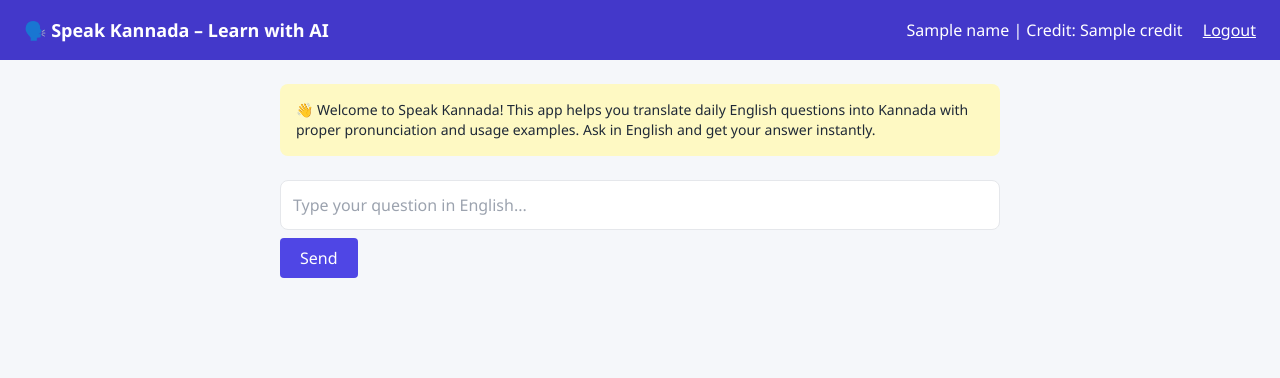
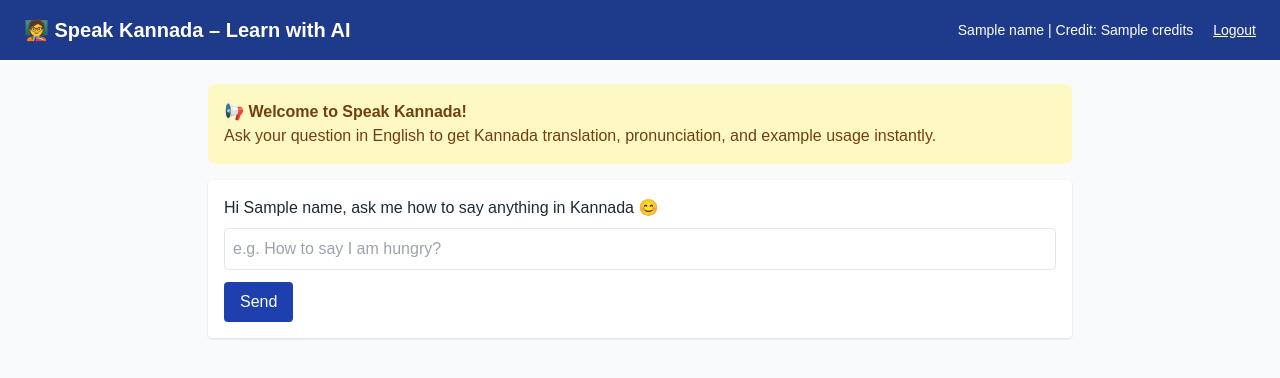
Before and after one commit to Superai-cool/Speak-Kannada, a Flask app: template templates/dashboard.html in a window 1280 px wide. Shown: the top 378 px of the page. Run offline with Flask 3, Linux system fonts and the light colour scheme; the template is opened without the code that fills it: most values are stand-ins (such as "Sample title", 1, 10 or a date in 2020); parts of the project's set-up code (start-up, migrations or seed data) failed here and were passed over; some libraries are stand-ins or nearby versions.

Commit message:
Update dashboard.html

```diff
--- a/templates/dashboard.html
+++ b/templates/dashboard.html
@@ -2,92 +2,110 @@
 <html lang="en">
 <head>
   <meta charset="UTF-8" />
-  <title>Dashboard | Speak Kannada</title>
+  <title>Speak Kannada – Learn with AI</title>
   <meta name="viewport" content="width=device-width, initial-scale=1.0" />
   <script src="https://cdn.tailwindcss.com"></script>
   <style>
-    * {
-      font-family: 'Segoe UI', sans-serif;
-      box-sizing: border-box;
+    body {
+      background-color: #f9fafb;
+      font-family: 'Poppins', sans-serif;
     }
-    body {
-      background-color: #f5f7fa;
+    .message-box {
+      background-color: #e0f2fe;
+      padding: 12px;
+      border-radius: 8px;
+      margin-bottom: 10px;
     }
-    .reply-box {
-      background: #fff;
-      padding: 15px;
-      border-left: 4px solid #6366f1;
-      border-radius: 10px;
-      margin-top: 20px;
+    .loading {
+      display: inline-block;
+      width: 24px;
+      height: 24px;
+      border: 3px solid #999;
+      border-top: 3px solid transparent;
+      border-radius: 50%;
+      animation: spin 0.8s linear infinite;
+      margin-left: 12px;
+    }
+    @keyframes spin {
+      to {
+        transform: rotate(360deg);
+      }
     }
   </style>
 </head>
-<body>
-  <div class="bg-indigo-700 text-white px-6 py-4 flex justify-between items-center">
-    <div class="text-lg font-bold">🗣️ Speak Kannada – Learn with AI</div>
-    <div>
-      {{ name }} | Credit: {{ credit }}
-      <a href="/logout" class="ml-4 underline">Logout</a>
-    </div>
+<body class="text-gray-800">
+  <div class="bg-blue-900 text-white py-4 px-6 flex justify-between items-center">
+    <div class="text-xl font-semibold">🧑‍🏫 Speak Kannada – Learn with AI</div>
+    <div class="text-sm"> {{ name }} | Credit: {{ credits }} <a href="/logout" class="ml-4 underline">Logout</a></div>
   </div>
 
-  <div class="max-w-3xl mx-auto p-6">
-    <!-- App Intro -->
-    <div class="bg-yellow-100 p-4 rounded-lg text-gray-800 text-sm mb-4">
-      👋 Welcome to Speak Kannada! This app helps you translate daily English questions into Kannada with proper pronunciation and usage examples. Ask in English and get your answer instantly.
+  <div class="max-w-4xl mx-auto mt-6 px-4">
+    <div class="bg-yellow-100 text-yellow-900 p-4 rounded-lg mb-4">
+      <strong>📢 Welcome to Speak Kannada!</strong><br>
+      Ask your question in English to get Kannada translation, pronunciation, and example usage instantly.
     </div>
 
-    <!-- Chat Display -->
-    <div id="chat-box"></div>
+    <div class="bg-white p-4 rounded shadow mb-4">
+      <p class="mb-2">Hi {{ name }}, ask me how to say anything in Kannada 😊</p>
+      <input id="userInput" class="w-full border p-2 rounded" placeholder="e.g. How to say I am hungry?" />
+      <button onclick="sendQuery()" class="mt-3 bg-blue-800 hover:bg-blue-700 text-white px-4 py-2 rounded">Send</button>
+    </div>
 
-    <!-- User Input Form -->
-    <form id="chat-form" class="mt-6">
-      <input type="text" id="user-input" name="user_input" placeholder="Type your question in English..." class="w-full p-3 border rounded-lg" required />
-      <button type="submit" class="mt-2 px-5 py-2 bg-indigo-600 text-white rounded hover:bg-indigo-700">Send</button>
-    </form>
+    <div id="chatBox" class="space-y-4"></div>
   </div>
 
   <script>
-    const form = document.getElementById('chat-form');
-    const input = document.getElementById('user-input');
-    const chatBox = document.getElementById('chat-box');
+    async function sendQuery() {
+      const input = document.getElementById("userInput").value.trim();
+      const chatBox = document.getElementById("chatBox");
 
-    form.addEventListener('submit', async (e) => {
-      e.preventDefault();
-      const question = input.value.trim();
-      if (!question) return;
+      if (!input) return;
 
-      // English check (basic)
-      if (!/^[A-Za-z0-9.,?'\"\\s]+$/.test(question)) {
+      if (!/^[a-zA-Z0-9\s?.,!']+$/.test(input)) {
         alert("❌ Please ask your question in English only.");
         return;
       }
 
-      const userHtml = `<div class='text-right my-3'><div class='inline-block bg-blue-100 text-gray-800 px-4 py-2 rounded-xl'>${question}</div></div>`;
-      chatBox.insertAdjacentHTML('beforeend', userHtml);
-      input.value = '';
+      const userDiv = document.createElement("div");
+      userDiv.className = "message-box";
+      userDiv.innerText = input;
+      chatBox.appendChild(userDiv);
 
-      const loader = document.createElement('div');
-      loader.className = 'reply-box';
-      loader.innerHTML = '⏳ Generating response...';
-      chatBox.appendChild(loader);
+      const loading = document.createElement("div");
+      loading.innerHTML = '<div class="loading"></div>';
+      chatBox.appendChild(loading);
 
-      const res = await fetch('/ask', {
-        method: 'POST',
-        headers: { 'Content-Type': 'application/json' },
-        body: JSON.stringify({ user_input: question })
+      document.getElementById("userInput").value = "";
+
+      const res = await fetch("/get_kannada", {
+        method: "POST",
+        headers: {
+          "Content-Type": "application/json"
+        },
+        body: JSON.stringify({ query: input })
       });
 
       const data = await res.json();
-      loader.remove();
+      loading.remove();
 
-      if (res.status !== 200) {
-        chatBox.insertAdjacentHTML('beforeend', `<div class='reply-box text-red-600'>${data.error || 'Something went wrong.'}</div>`);
+      if (data.error) {
+        const err = document.createElement("div");
+        err.className = "text-red-600";
+        err.innerText = "❌ " + data.error;
+        chatBox.appendChild(err);
         return;
       }
 
-      chatBox.insertAdjacentHTML('beforeend', `<div class='reply-box'>${data.response}</div>`);
-    });
+      const reply = document.createElement("div");
+      reply.className = "bg-white border-l-4 border-green-600 p-4 rounded shadow";
+      reply.innerHTML = `
+        <p><b>🈯 Kannada Translation</b> – ${data.kannada}</p>
+        <p><b>🔁 Transliteration</b> – ${data.transliteration}</p>
+        <p><b>💬 Meaning / Context</b> – ${data.meaning}</p>
+        <p><b>✍️ Example Sentence</b> – ${data.example}</p>
+      `;
+      chatBox.appendChild(reply);
+    }
   </script>
 </body>
 </html>
```
